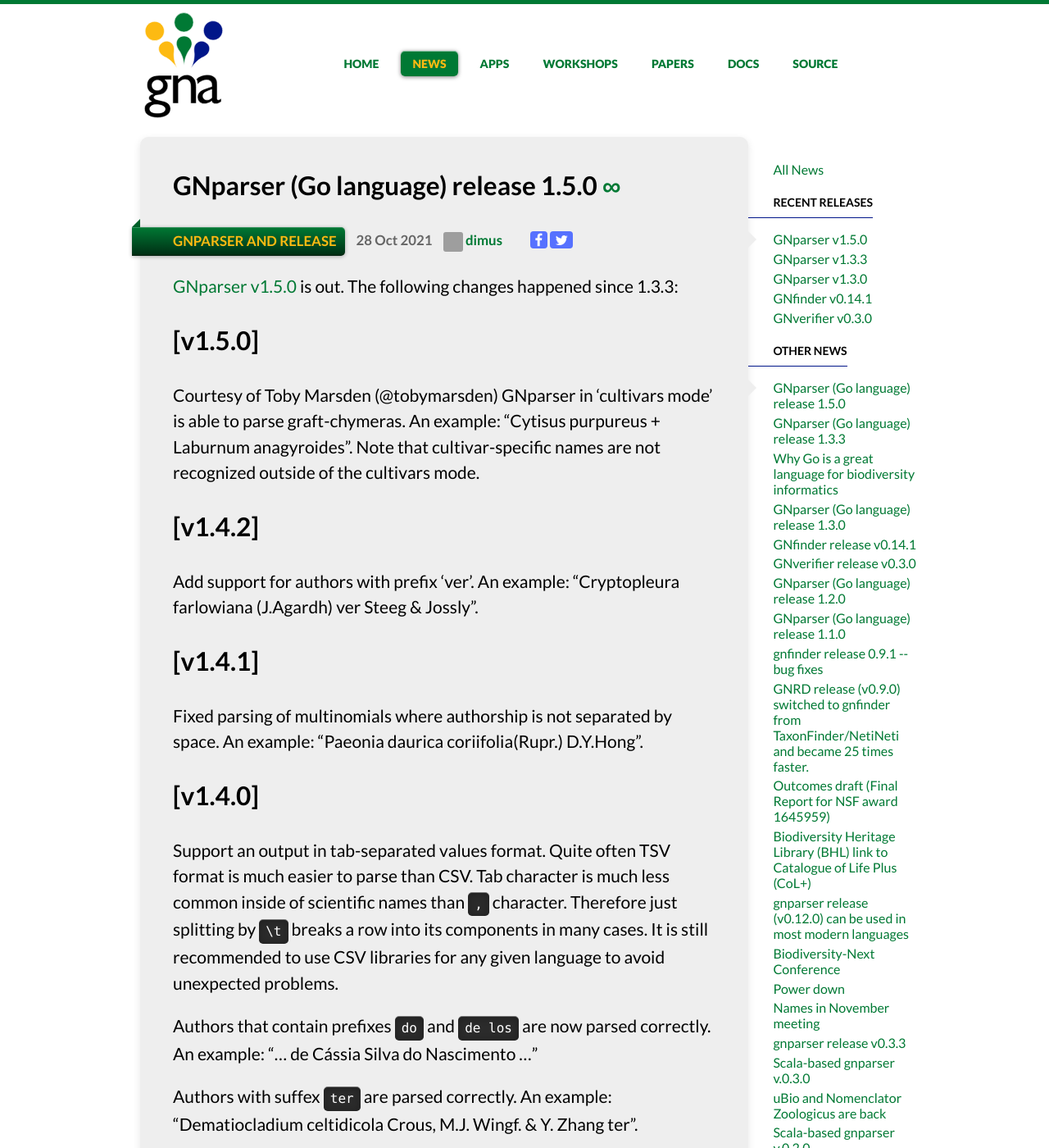
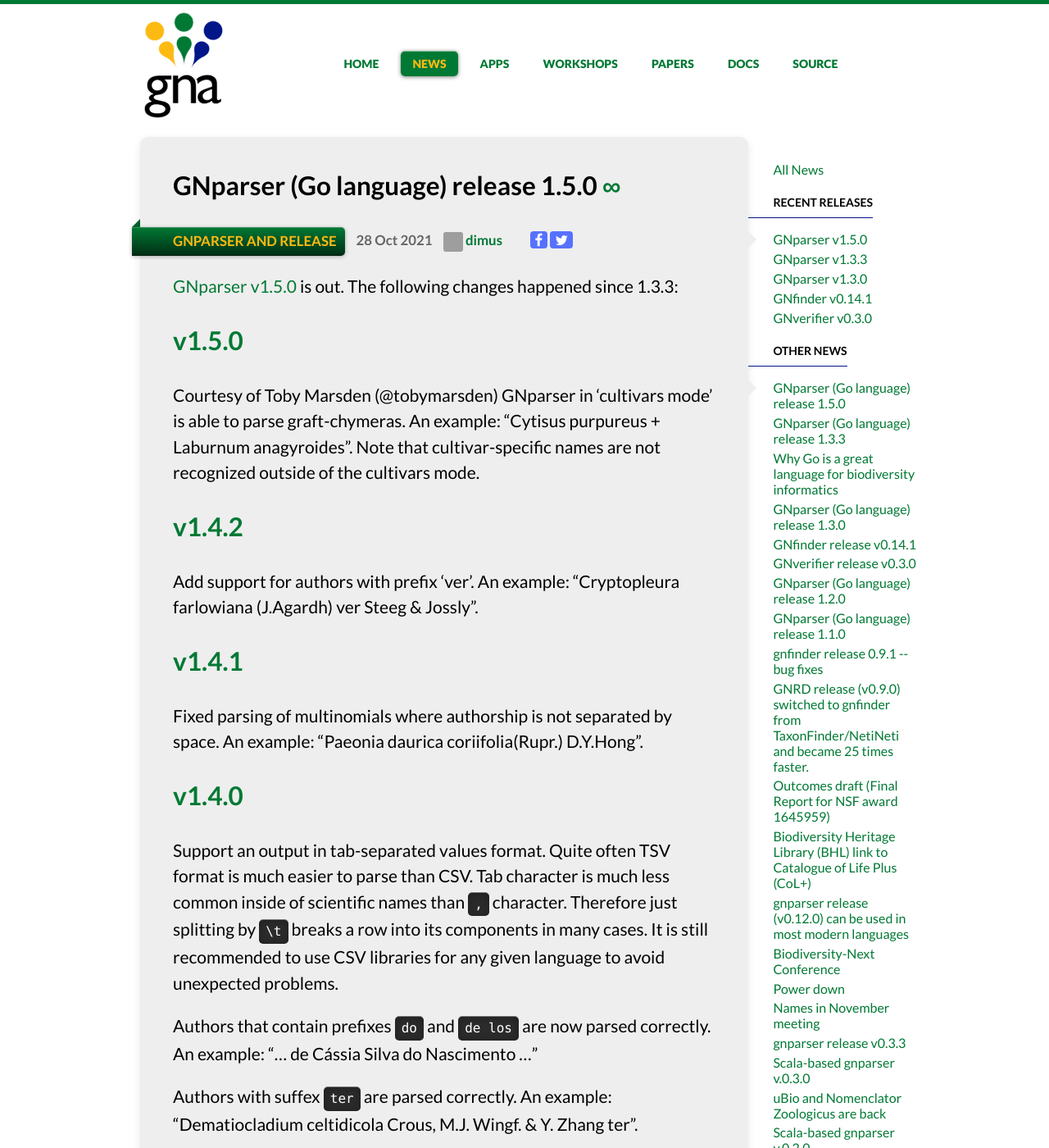
Before and after one commit to GlobalNamesArchitecture/GlobalNamesArchitecture.github.io, a Jekyll site: the page built from _posts/2021-10-28-gnparser-1.5.0.md, in a window 1280 px wide and 1400 px high. Shown: the whole window at 82% size. Built offline with Jekyll 4.4.1, drawn with Linux system fonts in a browser that asks for light colours; nearby versions of some CDN libraries; part of the change alters nothing that is shown; grey boxes are pictures that could not be loaded.

```diff
--- a/_posts/2021-10-28-gnparser-1.5.0.md
+++ b/_posts/2021-10-28-gnparser-1.5.0.md
@@ -53,3 +53,7 @@ The new v5.3.4 [`biodiversity` Ruby gem][biodiversity] is released using C-bindi
 
 [GNparser v1.5.0]: https://github.com/gnames/gnparser/releases/tag/v1.5.0
 [GNparser Node.js]: https://github.com/amazingplants/node-gnparser
+[v1.5.0]: https://github.com/gnames/gnparser/compare/v1.4.2...v1.5.0
+[v1.4.2]: https://github.com/gnames/gnparser/compare/v1.4.1...v1.4.2
+[v1.4.1]: https://github.com/gnames/gnparser/compare/v1.4.0...v1.4.1
+[v1.4.0]: https://github.com/gnames/gnparser/compare/v1.3.3...v1.4.0
```
